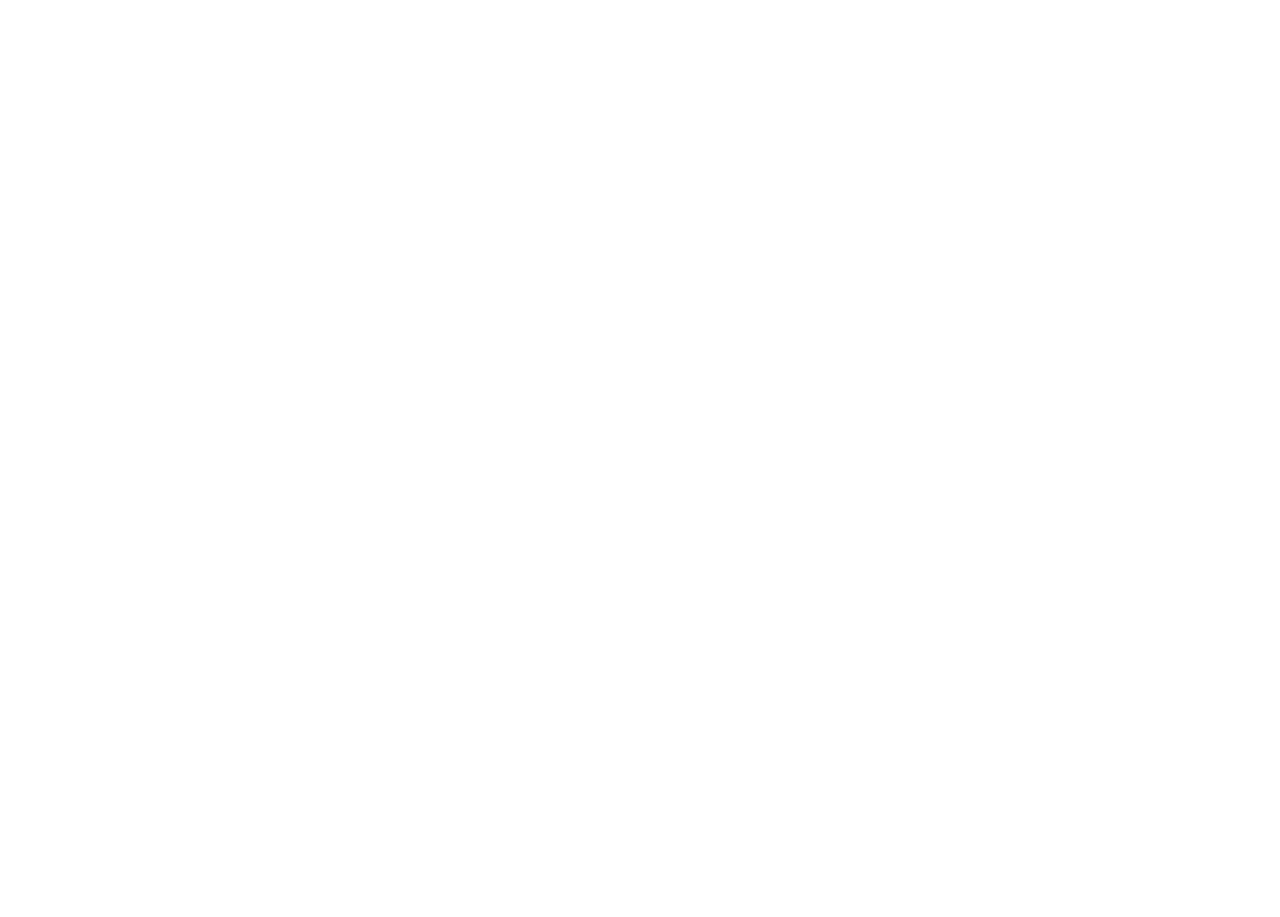
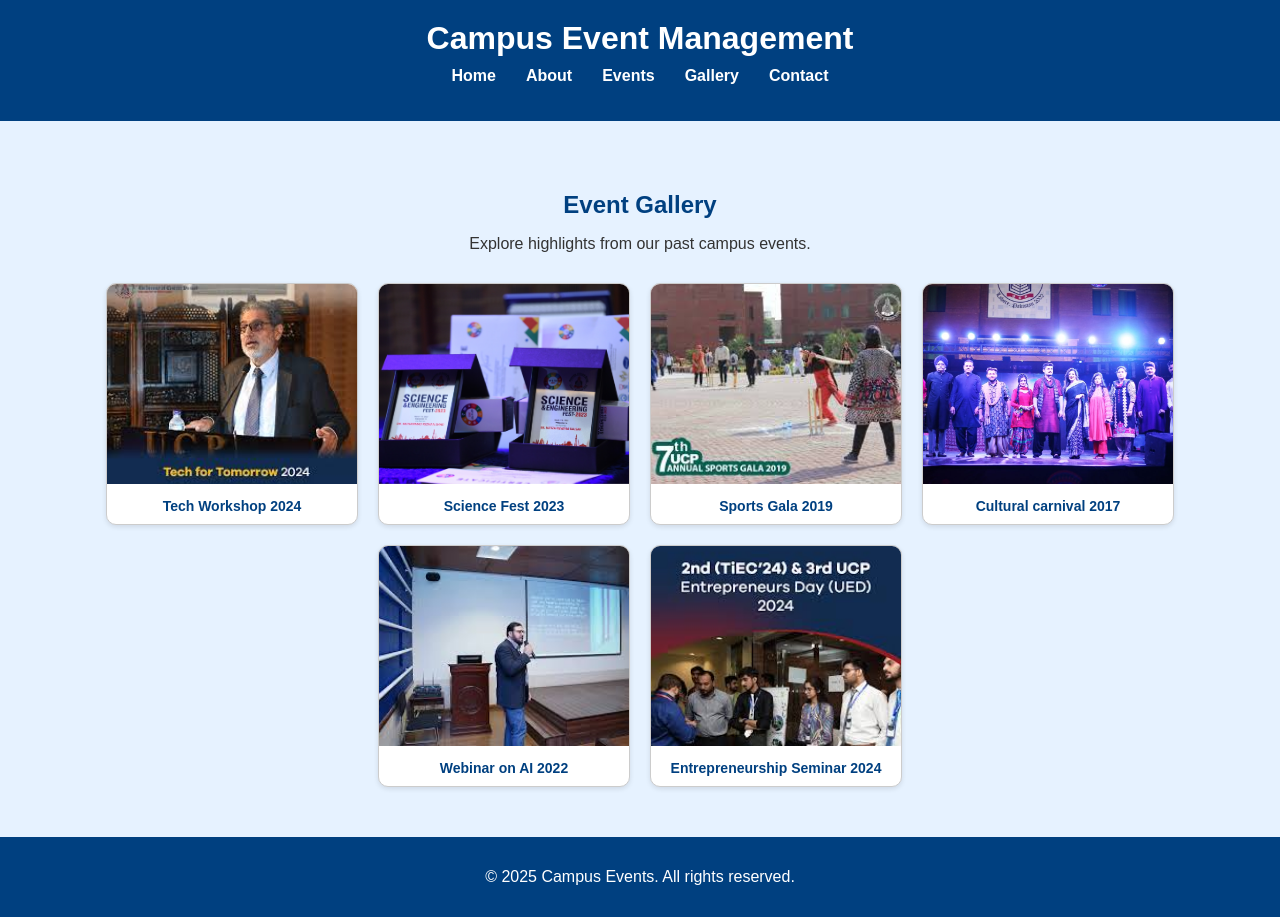
Before and after one commit to L1F22BSSE0334/campus-events, a website: page src/gallery.html in a window 1280 px wide. Before the commit the page ends 800 px from the top, so only its background shows below. Drawn offline with Linux system fonts and the light colour scheme.

Commit message:
feat(gallery): add images folder and update gallery & CSS

```diff
--- a/src/gallery.html
+++ b/src/gallery.html
@@ -0,0 +1,70 @@
+<!DOCTYPE html>
+<html lang="en">
+<head>
+    <meta charset="UTF-8">
+    <meta name="viewport" content="width=device-width, initial-scale=1.0">
+    <title>Gallery - Campus Events</title>
+    <link rel="stylesheet" href="../styles/style.css">
+</head>
+<body>
+    <!-- Header / Navigation -->
+    <header>
+        <div class="container">
+            <h1>Campus Event Management</h1>
+            <nav>
+                <ul>
+                    <li><a href="index.html">Home</a></li>
+                    <li><a href="about.html">About</a></li>
+                    <li><a href="events.html">Events</a></li>
+                    <li><a href="gallery.html" class="active">Gallery</a></li>
+                    <li><a href="contact.html">Contact</a></li>
+                </ul>
+            </nav>
+        </div>
+    </header>
+
+    <!-- Main Content -->
+    <main>
+        <section class="gallery-section">
+            <div class="container">
+                <h2>Event Gallery</h2>
+                <p>Explore highlights from our past campus events.</p>
+                <div class="gallery-grid">
+                    <!-- Replace these images with your own -->
+                    <div class="gallery-item">
+                        <img src="../images/event1.jpg" alt="Tech Workshop 2024">
+                        <p>Tech Workshop 2024</p>
+                    </div>
+                    <div class="gallery-item">
+                        <img src="../images/event2.jpg" alt="Science Fest 2023">
+                        <p>Science Fest 2023</p>
+                    </div>
+                    <div class="gallery-item">
+                        <img src="../images/event3.jpg" alt="Sports Gala 2019">
+                        <p>Sports Gala 2019</p>
+                    </div>
+                    <div class="gallery-item">
+                        <img src="../images/event4.jpg" alt="Cultural carnival 2017">
+                        <p>Cultural carnival 2017</p>
+                    </div>
+                    <div class="gallery-item">
+                        <img src="../images/event5.jpg" alt="Webinar on AI 20222">
+                        <p>Webinar on AI 2022</p>
+                    </div>
+                    <div class="gallery-item">
+                        <img src="../images/event6.jpg" alt="Entrepreneurship Seminar 2024">
+                        <p>Entrepreneurship Seminar 2024</p>
+                    </div>
+                </div>
+            </div>
+        </section>
+    </main>
+
+    <!-- Footer -->
+    <footer>
+        <div class="container">
+            <p>&copy; 2025 Campus Events. All rights reserved.</p>
+        </div>
+    </footer>
+</body>
+</html>
--- a/styles/style.css
+++ b/styles/style.css
@@ -90,3 +90,54 @@ footer {
     padding: 15px 0;
     text-align: center;
 }
+/* ===== Gallery Page Body ===== */
+.gallery-section {
+    padding: 50px 0;
+    background-color: #e6f2ff;
+    text-align: center;
+}
+
+.gallery-section h2 {
+    color: #004080;
+    margin-bottom: 10px;
+}
+
+.gallery-section p {
+    color: #333;
+    margin-bottom: 30px;
+}
+
+.gallery-grid {
+    display: flex;
+    flex-wrap: wrap;
+    justify-content: center;
+    gap: 20px;
+}
+
+.gallery-item {
+    background-color: #fff;
+    border: 1px solid #ccc;
+    border-radius: 10px;
+    width: 250px;
+    box-shadow: 0 2px 5px rgba(0,0,0,0.1);
+    overflow: hidden;
+    transition: transform 0.3s ease, box-shadow 0.3s ease;
+}
+
+.gallery-item:hover {
+    transform: scale(1.05);
+    box-shadow: 0 5px 15px rgba(0,0,0,0.2);
+}
+
+.gallery-item img {
+    width: 100%;
+    height: 200px;
+    object-fit: cover;
+}
+
+.gallery-item p {
+    margin: 10px 0;
+    color: #004080;
+    font-weight: bold;
+    font-size: 14px;
+}
```
Also changed, not shown: images/event1.jpg (added), images/event2.jpg (added), images/event3.jpg (added), images/event4.jpg (added), images/event5.jpg (added), images/event6.jpg (added).
